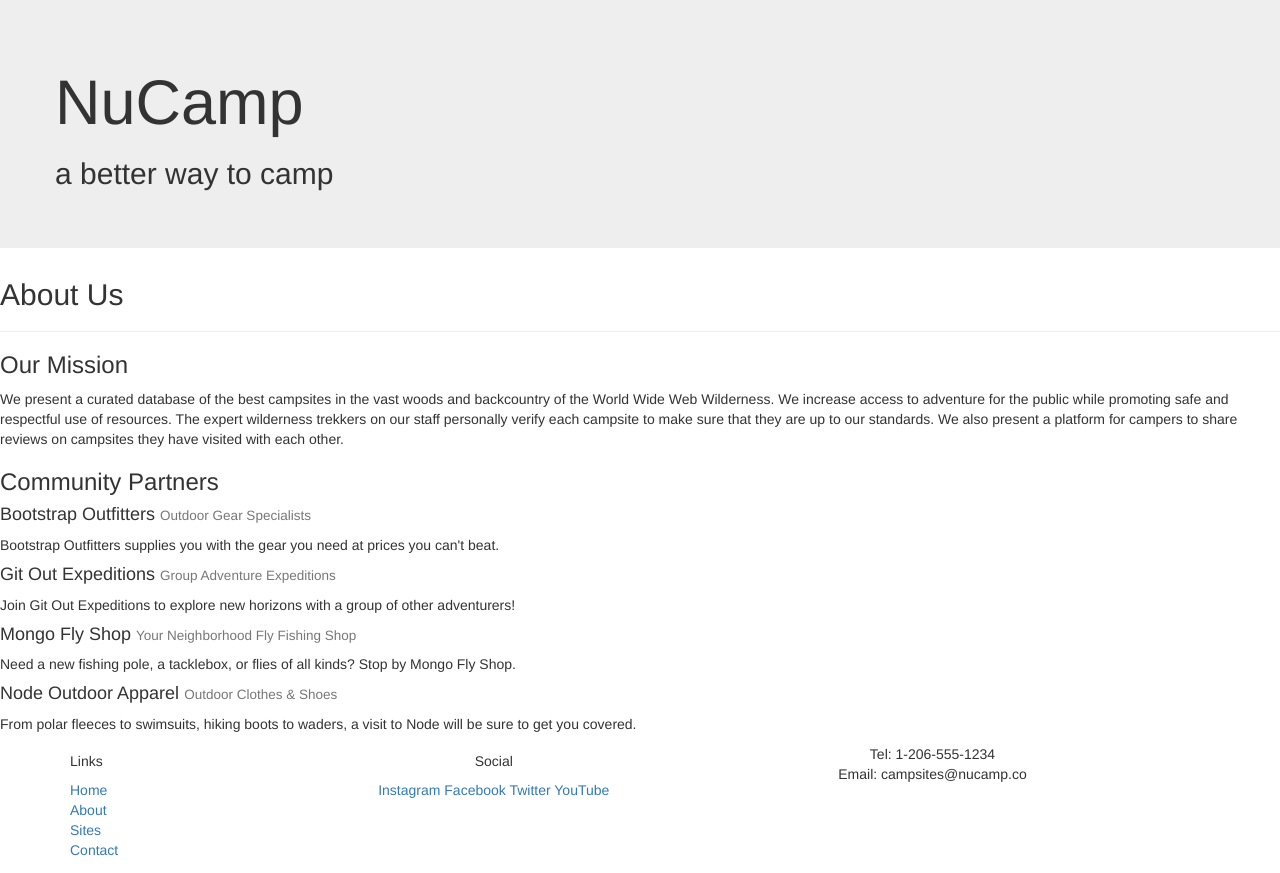
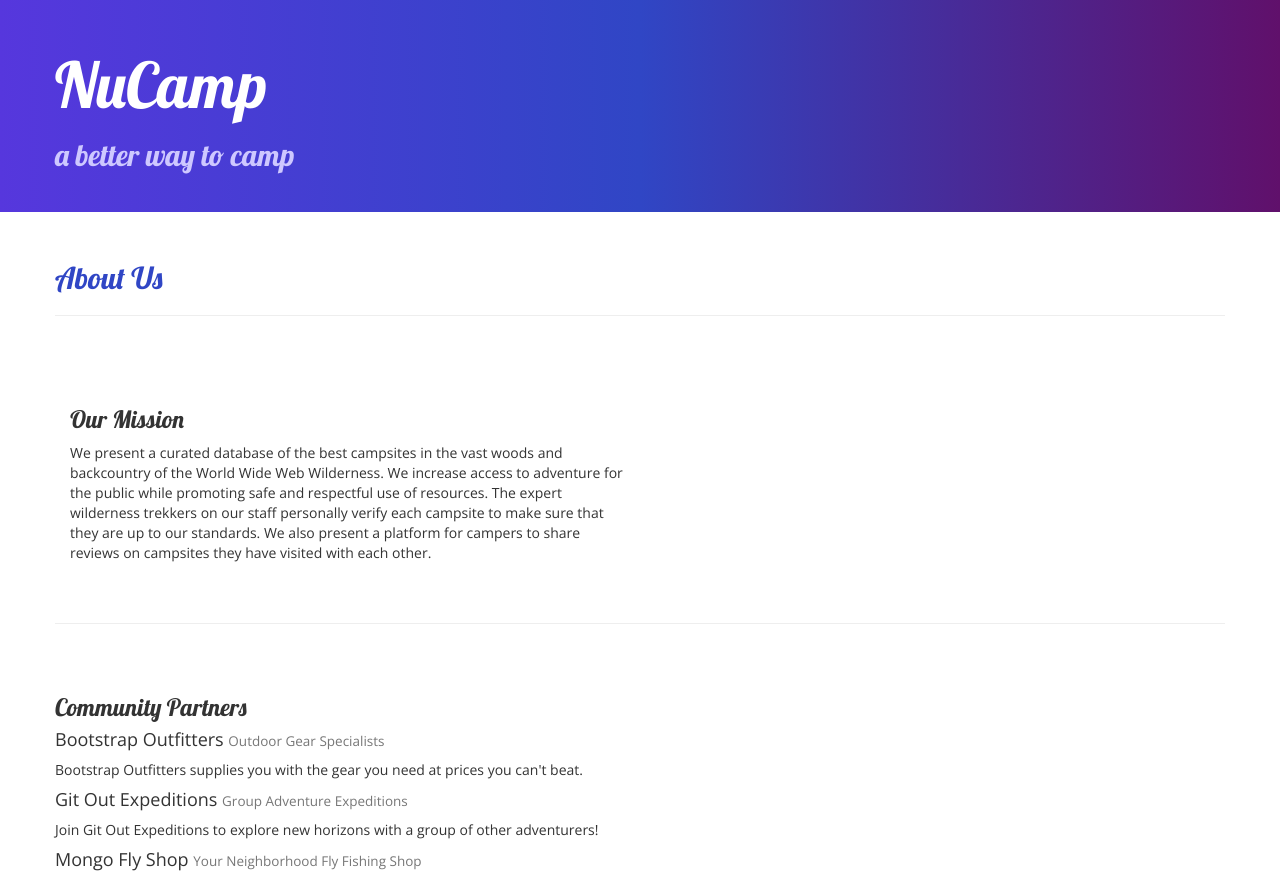
Before and after one commit to nelsontimothyd/nucampsite, a website: page aboutus.html in a window 1280 px wide. Shown: the top 873 px of the page. Drawn offline with nearby package versions, Linux system fonts and the light colour scheme.

Commit message:
Week 1 Assignment

```diff
--- a/aboutus.html
+++ b/aboutus.html
@@ -6,7 +6,12 @@
     <meta charset="utf-8" />
     <meta name="viewport" content="width=device-width, initial-scale=1" />
 
+    <!-- Bootstrap CSS -->
     <link rel="stylesheet" href="node_modules/bootstrap/dist/css/bootstrap.min.css" />
+
+    <!-- Additional CSS must be placed after Bootstrap CSS -->
+    <link rel="stylesheet" href="https://fonts.googleapis.com/css?family=Lobster|Open+Sans" />
+    <link rel="stylesheet" href="css/styles.css" />
 
     <title>NuCamp: A Better Way To Camp</title>
 </head>
@@ -24,32 +29,32 @@
         </div>
     </header>
 
-    <div>
-        <div>
-            <div>
+    <div class="container">
+        <div class="row">
+            <div class="col">
                <h2>About Us</h2>
                <hr />
             </div>
         </div>
 
-        <div>
-            <div>
+        <div class="row row-content">
+            <div class="col-sm-6">
                 <h3>Our Mission</h3>
                 <p>We present a curated database of the best campsites in the vast woods and backcountry of the World Wide Web Wilderness. We increase access to adventure for the public while promoting safe and respectful use of resources. The expert wilderness trekkers on our staff personally verify each campsite to make sure that they are up to our standards. We also present a platform for campers to share reviews on campsites they have visited with each other.</p>
             </div>
         </div>
 
-        <div>
-            <div>
+        <div class="row row-content">
+            <div class="col">
                 <h3>Community Partners</h3>
                 <h4>Bootstrap Outfitters <small>Outdoor Gear Specialists</small></h4>
-                <p>Bootstrap Outfitters supplies you with the gear you need at prices you can't beat.</p>
+                <p class="d-none d-sm-block">Bootstrap Outfitters supplies you with the gear you need at prices you can't beat.</p>
                 <h4>Git Out Expeditions <small>Group Adventure Expeditions</small></h4>
-                <p>Join Git Out Expeditions to explore new horizons with a group of other adventurers!</p>
+                <p class="d-none d-sm-block">Join Git Out Expeditions to explore new horizons with a group of other adventurers!</p>
                 <h4>Mongo Fly Shop <small>Your Neighborhood Fly Fishing Shop</small></h4>
-                <p>Need a new fishing pole, a tacklebox, or flies of all kinds? Stop by Mongo Fly Shop.</p>
+                <p class="d-none d-sm-block">Need a new fishing pole, a tacklebox, or flies of all kinds? Stop by Mongo Fly Shop.</p>
                 <h4>Node Outdoor Apparel <small>Outdoor Clothes & Shoes</small></h4>
-                <p>From polar fleeces to swimsuits, hiking boots to waders, a visit to Node will be sure to get you covered.</p>
+                <p class="d-none d-sm-block">From polar fleeces to swimsuits, hiking boots to waders, a visit to Node will be sure to get you covered.</p>
             </div>
         </div>
     </div>
@@ -80,6 +85,9 @@
            </div>
         </div>
     </footer>
+    <script src="node_modules/jquery/dist/jquery.slim.min.js"></script>
+    <script src="node_modules/popper.js/dist/umd/popper.min.js"></script>
+    <script src="node_modules/bootstrap/dist/js/bootstrap.min.js"></script>
 
 </body>
 
```
Also changed, not shown: index.html (+4 -4 lines).
